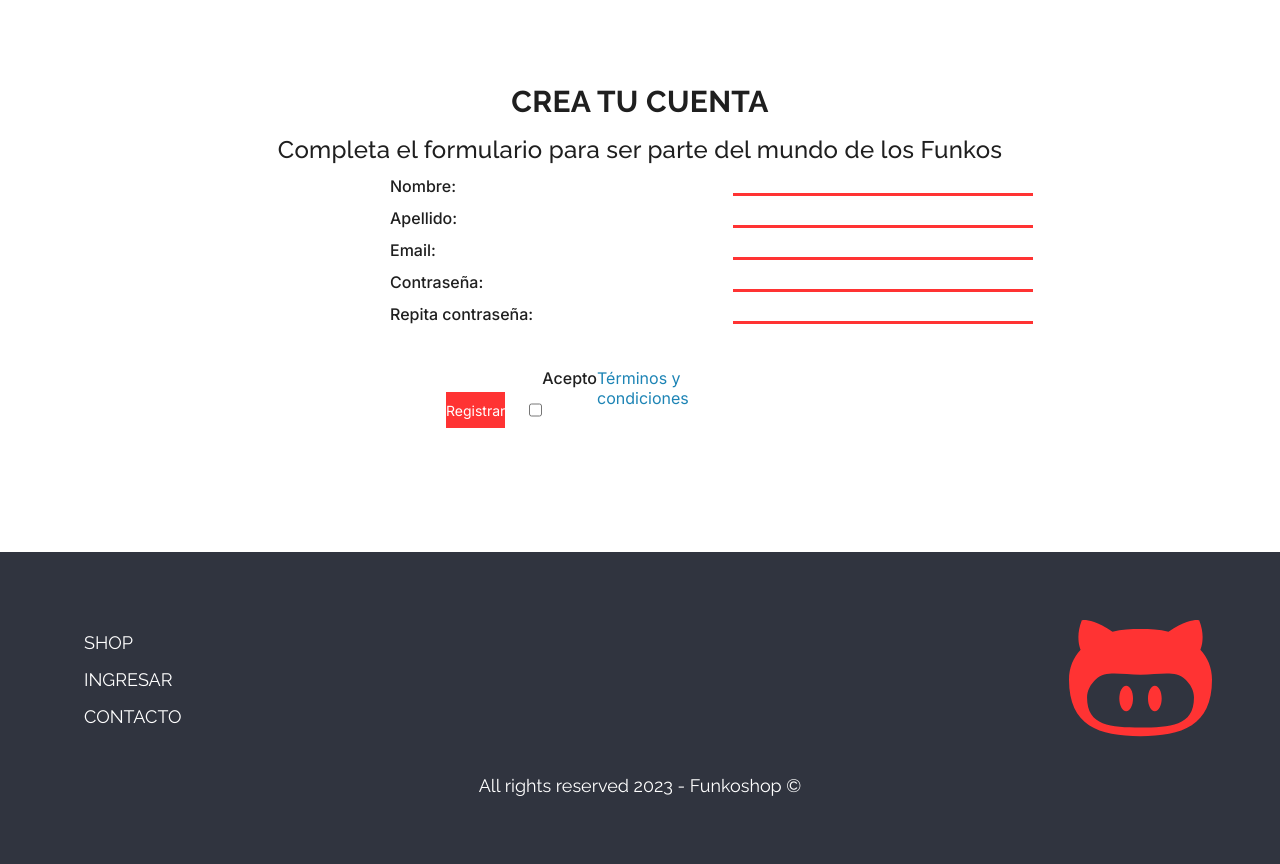
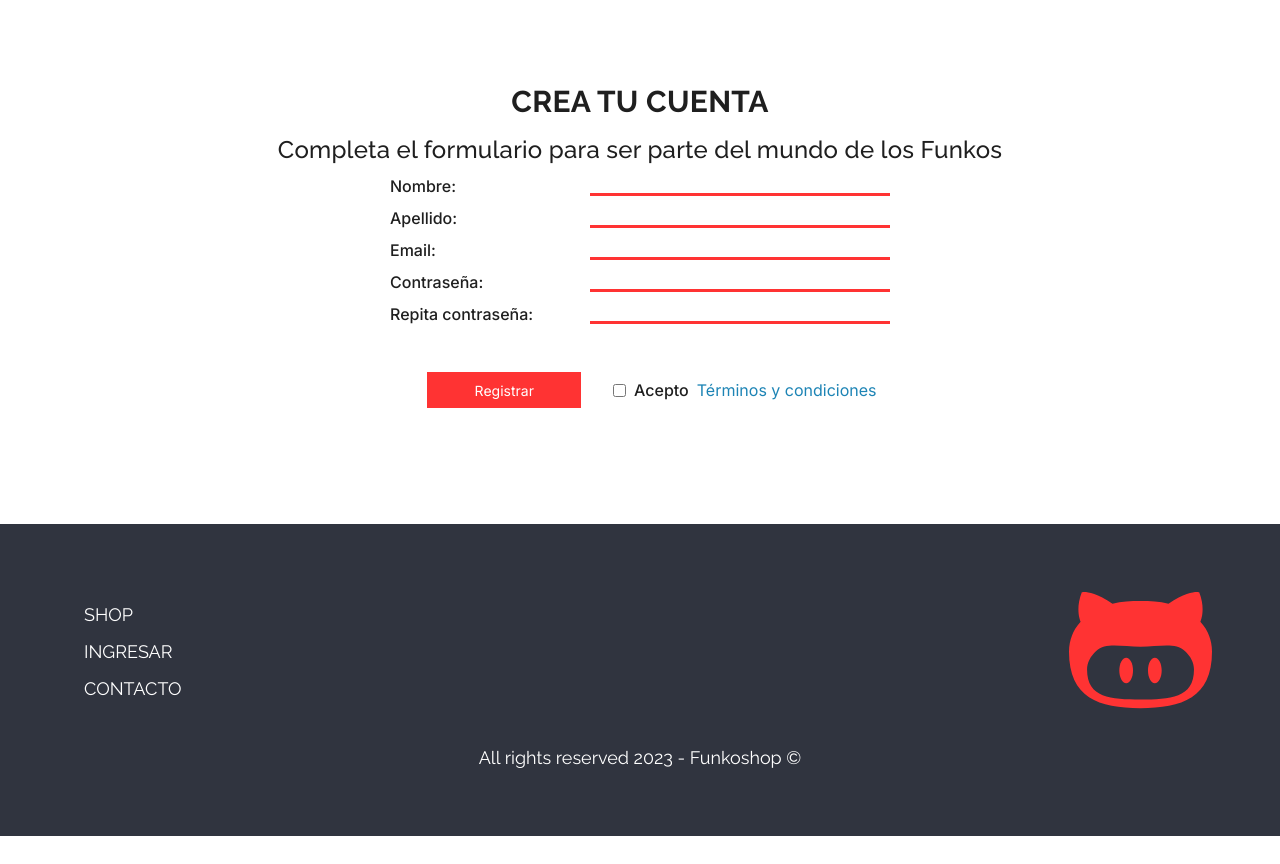
Before and after one commit to Rominavila47/ProyectoJunko, a web app: file html/admin/register.html in a window 1280 px wide. Shown: the part 127-991 px from the top of the page. After the commit the page ends 963 px from the top, so only its background shows below. Run offline with its HTML, style and script files only (its server is not run), Linux system fonts and the light colour scheme; some libraries are stand-ins or nearby versions.

Commit message:
mejorado login y register

```diff
--- a/css/index.css
+++ b/css/index.css
@@ -310,56 +310,6 @@ header {
   text-align: center;
 }
 
-
-
-
-
-/* Estilos generales */
-.tituloh1 {
-  color: var(--dark-solid);
-  text-align: center;
-  font-family: var(--alternative-font);
-  font-size: var(--font-xlarge);
-  font-weight: 700;
-  line-height: normal;
-  letter-spacing: 0.01em;
-  margin: var(--spacing-16);
-}
-.tituloh2 {
-  color: var(--dark-solid);
-  text-align: center;
-  font-family: var(--alternative-font);
-  font-size: var(--font-large);
-  font-weight: 500;
-  line-height: normal;
-  letter-spacing: 0.01em;
-  margin: var(--spacing-12);
-}
-.tituloh3 {
-  color: var(--dark-solid);
-  text-align: center;
-  font-family: var(--alternative-font);
-  font-size: var(--font-xXsmall);
-  font-weight: 800;
-  line-height: normal;
-  letter-spacing: 0.01em;
-  margin: var(--spacing-20);
-}
-
-.button-red {
-  background-color: var(--primary-solid);
-  color: var(--ligth-font-solid);
-  font-size: var(--font-xsmall);
-  font-family: var(--base-font);
-  width: 100%;
-  height: var(--spacing-36);
-  text-align: center;
-  border: none;
-  margin: var(--spacing-24);
-}
-
-
-
 /* ADMIN */
 .busqueda__content{
   display: inline-flex;
@@ -456,22 +406,73 @@ header {
 
 
 /*LOGIN Y REGISTER */
-body form {
+
+/* Estilos generales */
+.tituloh1 {
+  color: var(--dark-solid);
+  text-align: center;
+  font-family: var(--alternative-font);
+  font-size: var(--font-xlarge);
+  font-weight: 700;
+  line-height: normal;
+  letter-spacing: 0.01em;
+  margin: var(--spacing-16);
+}
+.tituloh2 {
+  color: var(--dark-solid);
+  text-align: center;
+  font-family: var(--alternative-font);
+  font-size: var(--font-large);
+  font-weight: 500;
+  line-height: normal;
+  letter-spacing: 0.01em;
+  margin: var(--spacing-12);
+}
+.tituloh3 {
+  color: var(--dark-solid);
+  text-align: center;
+  font-family: var(--alternative-font);
+  font-size: var(--font-xXsmall);
+  font-weight: 800;
+  line-height: normal;
+  letter-spacing: 0.01em;
+  margin: var(--spacing-20);
+}
+
+.button-red {
+  background-color: var(--primary-solid);
+  color: var(--ligth-font-solid);
+  font-size: var(--font-xsmall);
+  font-family: var(--base-font);
+  width: 100%;
+  height: var(--spacing-36);
+  text-align: center;
+  border: none;
+  margin: var(--spacing-24);
+}
+
+.formulario {
   display: grid;
   grid-template-columns:  1fr auto;
   grid-gap: var(--spacing-12);
   margin: auto;
   width: 50rem;
 }
-body label {
+.formulario__label {
   font-size: var(--font-small);
   font-weight: 500;
   line-height: normal;
 }
-form
-input[type="text"],
-input[type="email"],
-input[type="password"]{
+.formulario__label-a {
+  color: var(--secondary-solid);
+  font-family: var(--base-font);
+  font-size: var(--font-small);
+  font-style: normal;
+  font-weight: var(--font-medium);
+  line-height: normal;
+}
+
+.formulario__input {
   display: flex;
   position: left;
   width: 30rem;
@@ -479,23 +480,40 @@ input[type="password"]{
   border-bottom: solid var(--primary-solid);
   background: transparent;
 }
-form a{
+.formulario__boton{
+  background-color: var(--primary-solid);
+  color: var(--ligth-font-solid);
+  font-size: var(--font-xsmall);
+  font-family: var(--base-font);
+  border: none;
+  margin: var(--spacing-24);
+  height: var(--spacing-36);
+  width: 12vw;
+  cursor: pointer;
+  transition: all .3s ease-in-out;
+}
+.formulario__boton:hover {
+  background-color: var(--primary-500);
+  border-color: var(--primary-900);
+}
+.formulario__checkbox {
+  display: flex;
+  justify-content: center;
+  align-items: center;
+  margin: var(--spacing-12);
+  padding: var(--spacing-12);
+  gap: var(--spacing-8);
+}
+.formulario__link {
+  display: flex;
+  justify-content: center;
   color: var(--secondary-solid);
   font-family: var(--base-font);
   font-size: var(--font-small);
   font-style: normal;
   font-weight: var(--font-medium);
   line-height: normal;
-}
-.opciones {
-  display: flex;
-  justify-content: flex-start;
-  margin: var(--spacing-20);
-  padding: var(--spacing-12);
-}
-#center {
-  display: flex;
-  place-content: center;
+  margin: var(--spacing-16) var(--spacing-128);
 }
 
 /*CREATE Y EDIT*/
--- a/html/admin/register.html
+++ b/html/admin/register.html
@@ -28,30 +28,30 @@
       <h1 class="tituloh1">CREA TU CUENTA</h1>
       <h2  class="tituloh2">Completa el formulario para ser parte del mundo de los Funkos</h2>
     </div>
-    <form>
-        <label for="fname">Nombre:</label>
-        <input type="text" id="fname" name="fname">
+    <form class="formulario">
+        <label class="formulario__label"  for="fname">Nombre:</label>
+        <input class="formulario__input" type="text" id="fname" name="fname">
 
-        <label for="lname">Apellido:</label>
-        <input type="text" id="lname" name="lname">
+        <label class="formulario__label" for="lname">Apellido:</label>
+        <input class="formulario__input" type="text" id="lname" name="lname">
 
-        <label for="email">Email:</label>
-        <input type="email" id="email" name="email">
+        <label class="formulario__label" for="email">Email:</label>
+        <input class="formulario__input" type="email" id="email" name="email">
 
-        <label for="pwd">Contraseña:</label>
-        <input type="password" id="pwd" name="pwd">
+        <label class="formulario__label" for="pwd">Contraseña:</label>
+        <input class="formulario__input" type="password" id="pwd" name="pwd">
 
-        <label for="rpwd">Repita contraseña:</label>
-        <input type="password" id="rpwd" name="rpwd" placeholder="">
+        <label class="formulario__label" for="rpwd">Repita contraseña:</label>
+        <input class="formulario__input" type="password" id="rpwd" name="rpwd" placeholder="">
+    </form>
 
-      <div class="opciones">
-        <button class="button-red" type="reset" value="Registrar" onclick="">Registrar</button>
+    <div class="formulario__checkbox">
+        <button class="formulario__boton" type="reset" value="Registrar" onclick="">Registrar</button>
         <input type="checkbox" id="acepto" name="acepto" value="Acepto">
-        <label for="acepto">Acepto</label>
-        <a href="">Términos y condiciones</a>
-      </div>
+        <label class="formulario__label" for="acepto">Acepto</label>
+        <a class="formulario__label-a" href="">Términos y condiciones</a>
+    </div>
 
-    </form>
   </main>
   <footer class="footer">  <!--Inicio del footer-->
     <nav class="navbar container">
```
Also changed, not shown: html/admin/login.html (+11 -12 lines).
